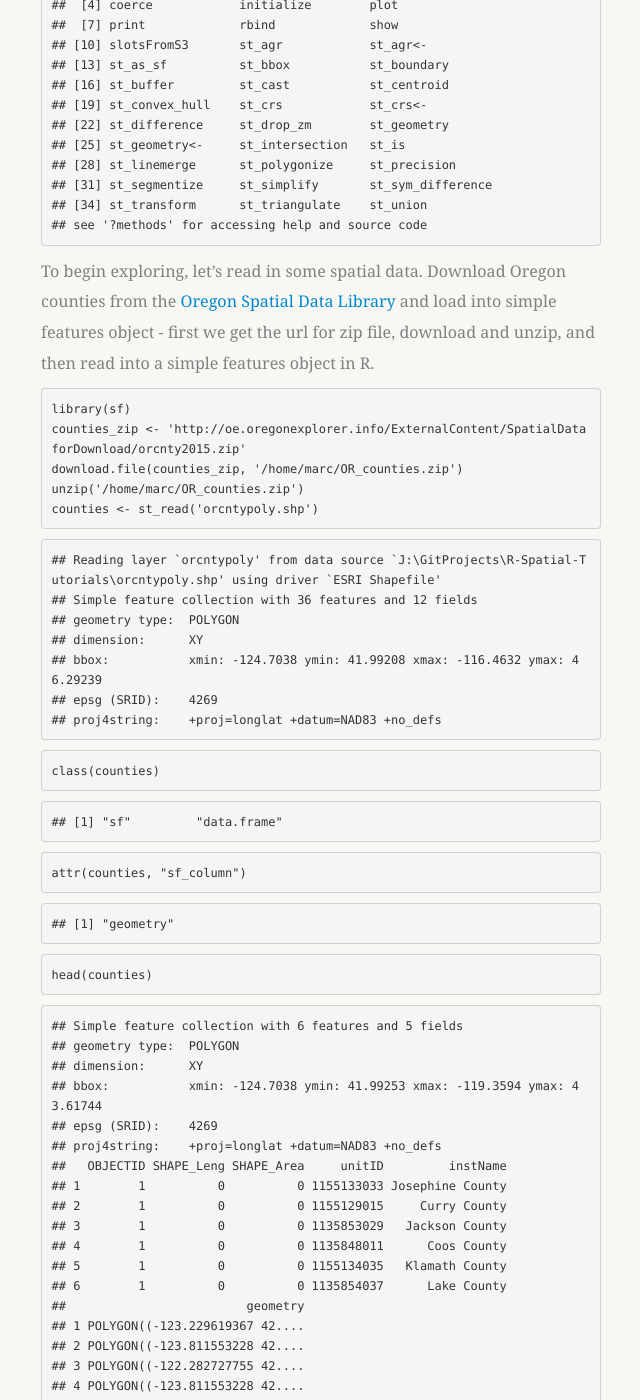
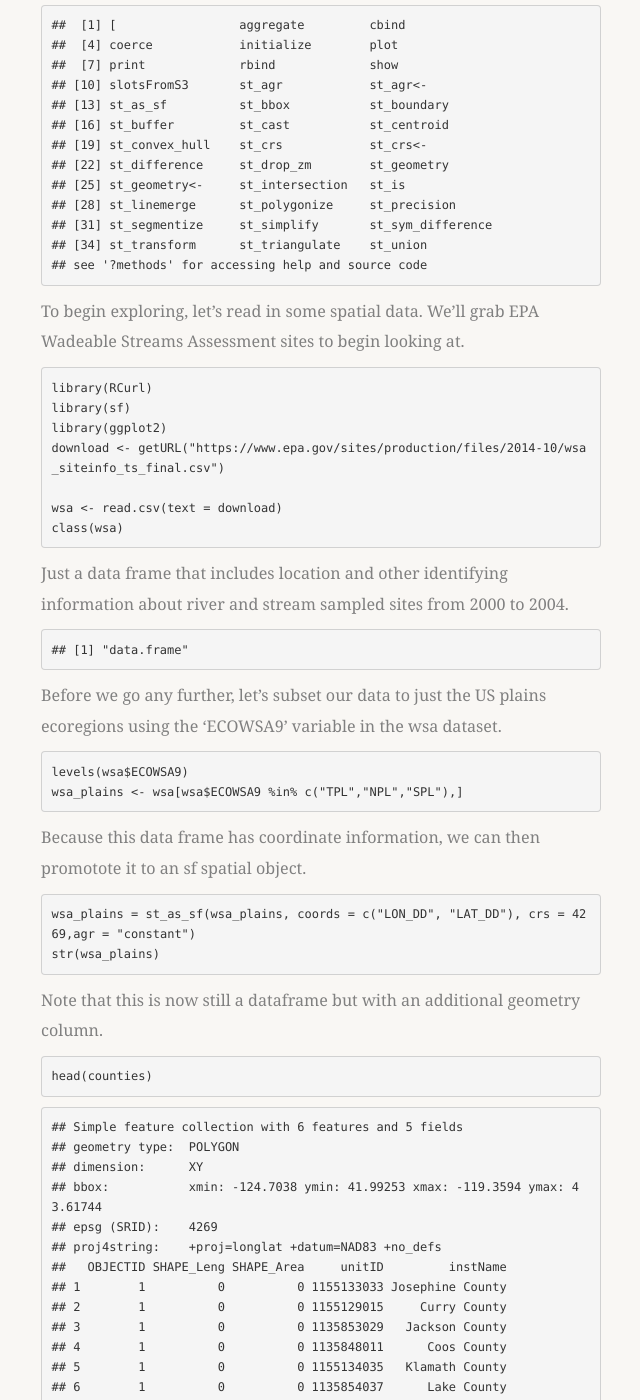
Before and after one commit to mhweber/AWRA_GIS_R_Workshop, a Jekyll site: the page built from _posts/2018-04-22-05-Spatial-Data-In-R-sf.md, in a window 1280 px wide and 1400 px high, scrolled down 1277 px. Shown: the whole window, without its empty margins (389-1029 px from the left). Built offline with Jekyll 4.4.1, drawn with Linux system fonts in a browser that asks for light colours; nearby versions of some CDN libraries; some web fonts are replaced; library files that are not in the unit come from our copies; some of the changed text lies outside the part shown.

Commit message:
update sf post with different datasets

````diff
--- a/_posts/2018-04-22-05-Spatial-Data-In-R-sf.md
+++ b/_posts/2018-04-22-05-Spatial-Data-In-R-sf.md
@@ -12,7 +12,7 @@ Edzar Pebesma has extensive documentation, blog posts and vignettes available fo
 [Simple Features for R](https://github.com/edzer/sfr)
 
 ## Lesson Goals
-  - Learn about new simple features package
+  - Learn about new simple features package using some administrative boundaries, EPA data (Wadeable Streams Assessment sites) and some water quality data
 
 First, if not already installed, install `sf`
 
@@ -48,41 +48,39 @@ methods(class = "sf")
 ## see '?methods' for accessing help and source code
 ```
 
-To begin exploring, let's read in some spatial data. Download Oregon counties from the [Oregon Spatial Data Library](http://spatialdata.oregonexplorer.info/geoportal/catalog/main/home.page) and load into simple features object - first we get the url for zip file, download and unzip, and then read into a simple features object in R.
+To begin exploring, let's read in some spatial data. We'll grab EPA Wadeable Streams Assessment sites to begin looking at.
 
 ```r
+library(RCurl)
 library(sf)
-counties_zip <- 'http://oe.oregonexplorer.info/ExternalContent/SpatialDataforDownload/orcnty2015.zip'
-download.file(counties_zip, '/home/marc/OR_counties.zip')
-unzip('/home/marc/OR_counties.zip')
-counties <- st_read('orcntypoly.shp')
+library(ggplot2)
+download <- getURL("https://www.epa.gov/sites/production/files/2014-10/wsa_siteinfo_ts_final.csv")
+
+wsa <- read.csv(text = download)
+class(wsa)
 ```
 
+Just a data frame that includes location and other identifying information about river and stream sampled sites from 2000 to 2004.
+
 ```
-## Reading layer `orcntypoly' from data source `J:\GitProjects\R-Spatial-Tutorials\orcntypoly.shp' using driver `ESRI Shapefile'
-## Simple feature collection with 36 features and 12 fields
-## geometry type:  POLYGON
-## dimension:      XY
-## bbox:           xmin: -124.7038 ymin: 41.99208 xmax: -116.4632 ymax: 46.29239
-## epsg (SRID):    4269
-## proj4string:    +proj=longlat +datum=NAD83 +no_defs
+## [1] "data.frame"
 ```
 
+Before we go any further, let's subset our data to just the US plains ecoregions using the 'ECOWSA9' variable in the wsa dataset.
+
 ```r
-class(counties)
+levels(wsa$ECOWSA9)
+wsa_plains <- wsa[wsa$ECOWSA9 %in% c("TPL","NPL","SPL"),]
 ```
 
-```
-## [1] "sf"         "data.frame"
+Because this data frame has coordinate information, we can then promotote it to an sf spatial object.
+
+```r
+wsa_plains = st_as_sf(wsa_plains, coords = c("LON_DD", "LAT_DD"), crs = 4269,agr = "constant")
+str(wsa_plains)
 ```
 
-```r
-attr(counties, "sf_column")
-```
-
-```
-## [1] "geometry"
-```
+Note that this is now still a dataframe but with an additional geometry column.
 
 ```r
 head(counties)
@@ -224,7 +222,7 @@ And plot...
 plot(quakes_sf[,3],cex=log(quakes_sf$depth/100), pch=21, bg=24, lwd=.4, axes=T)
 ```
 
-![Quakes](/gis_in_action_r_spatial/figure/Quakes.png)
+![Quakes](/AWRA_GIS_R_Workshop/figure/Quakes.png)
 
 - R `sf` Resources:
 
````
